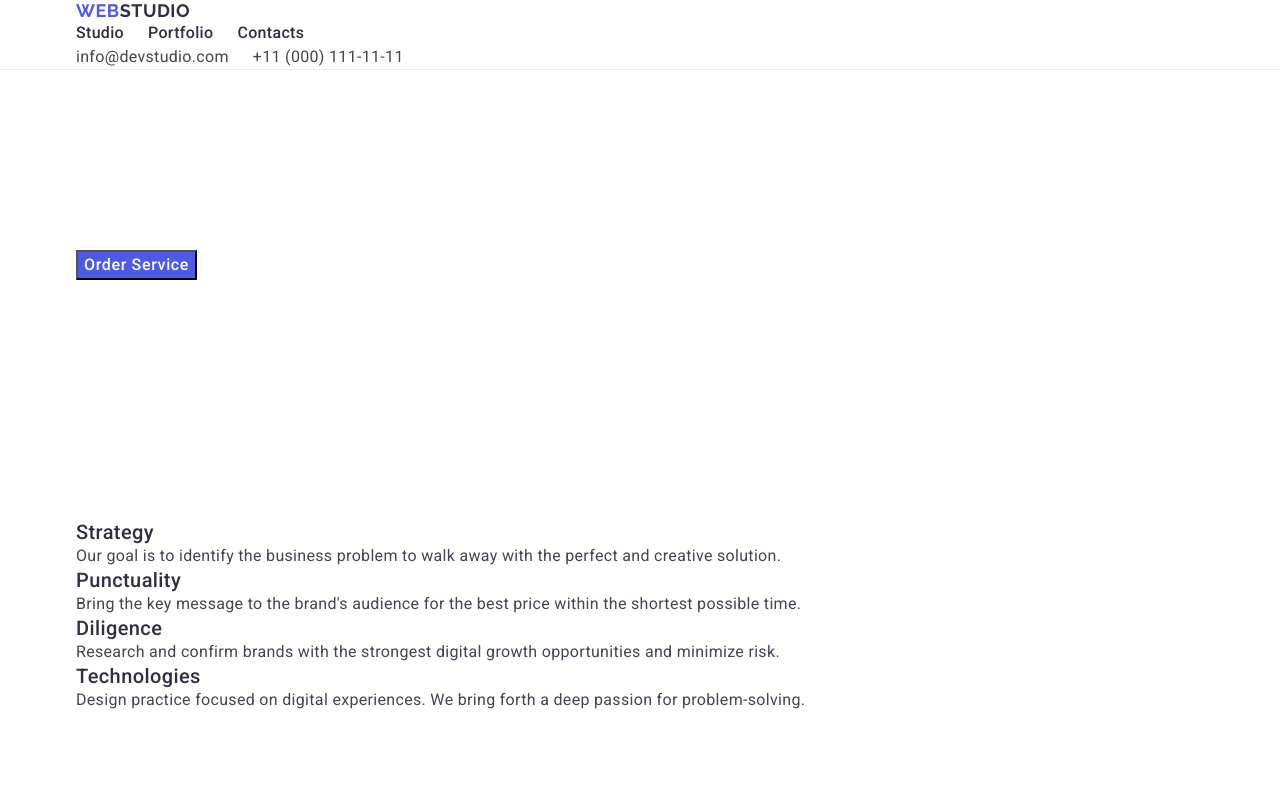
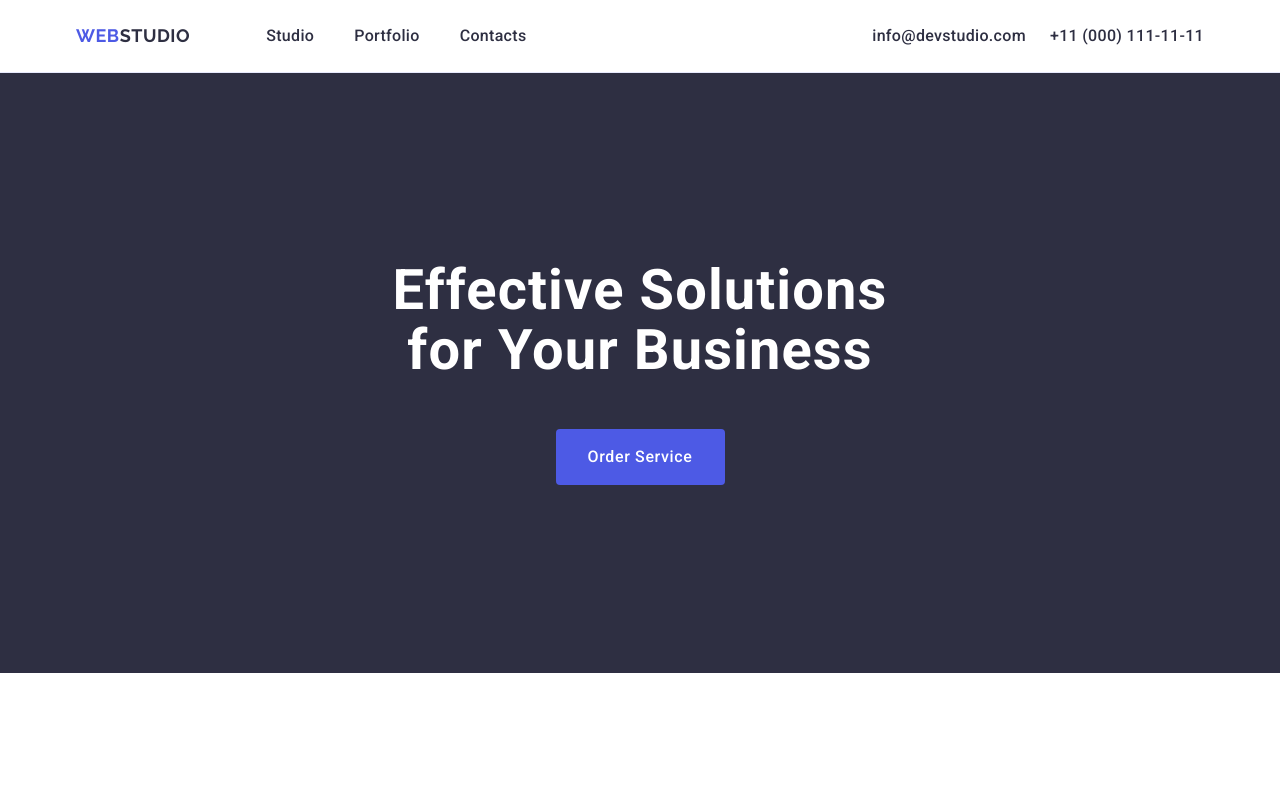
Before and after one commit to voltorua/goit-markup-hw-03, a plain HTML site: page index.html in a window 1280 px wide. Shown: the top 789 px of the page. Drawn offline with nearby package versions, Linux system fonts and the light colour scheme.

Commit message:
Initial commit: Web Studio HW #3

```diff
--- a/css/styles.css
+++ b/css/styles.css
@@ -1,11 +1,21 @@
 :root {
     --footer-color: #f4f4fd;
+}
+
+* {
+    box-sizing: border-box;
 }
 
 body {
     font-family: 'Roboto', sans-serif;
     color: #434455;
     background-color: #fff;
+}
+
+img {
+    display: block;
+    max-width: 100%;
+    height: auto;
 }
 
 ul,
@@ -17,8 +27,61 @@ a {
     text-decoration: none;
 }
 
-.header-logo,
-.footer-logo {
+h1,
+h2,
+h3,
+h4,
+h5,
+h6,
+p,
+ul {
+    margin: 0;
+    padding: 0;
+}
+
+/* Контейнер і секції */
+.container {
+    width: 1158px;
+    margin: 0 auto;
+    padding: 0 15px;
+}
+
+.section {
+    padding-top: 120px;
+    padding-bottom: 120px;
+}
+
+.visually-hidden {
+    position: absolute;
+    width: 1px;
+    height: 1px;
+    margin: -1px;
+    border: 0;
+    padding: 0;
+    white-space: nowrap;
+    clip-path: inset(100%);
+    clip: rect(0 0 0 0);
+    overflow: hidden;
+}
+
+/* Хедер */
+.page-header {
+    border-bottom: 1px solid #e7e9fc;
+}
+
+.page-header .container {
+    display: flex;
+    align-items: center;
+    justify-content: space-between;
+}
+
+.header-nav {
+    display: flex;
+    align-items: center;
+}
+
+.header-logo {
+    margin-right: 76px;
     font-family: "Raleway", sans-serif;
     font-weight: 700;
     font-size: 18px;
@@ -32,16 +95,31 @@ a {
     color: #2e2f42;
 }
 
-.footer-logo .logo-part {
-    color: var(--footer-color);
+.nav-list,
+.contacts-list,
+.team-list,
+.portfolio-list {
+    display: flex;
+    gap: 24px;
 }
 
-.nav-link {
-    font-weight: 500;
+.nav-list {
+    gap: 40px;
+}
+
+.nav-link,
+.contacts-link {
+    display: block;
+    padding: 24px 0;
     font-size: 16px;
     line-height: 1.5;
     letter-spacing: 0.02em;
     color: #2e2f42;
+    font-weight: 500;
+}
+
+.contacts {
+    font-style: normal;
 }
 
 .nav-link:hover,
@@ -51,70 +129,65 @@ a {
     color: #404bbf;
 }
 
-.contacts {
-    font-style: normal;
+/* Hero */
+.hero-section {
+    background-color: #2e2f42;
+    padding: 188px 0;
+    text-align: center;
 }
 
-.contacts-link {
+.hero-title {
+    font-size: 56px;
+    line-height: 1.07;
+    letter-spacing: 0.02em;
+    color: #fff;
+    max-width: 496px;
+    margin: 0 auto 48px;
+}
+
+.hero-button {
+    display: block;
+    margin: 0 auto;
+    min-width: 169px;
+    height: 56px;
+    border: none;
+    border-radius: 4px;
+    background-color: #4d5ae5;
+    color: #fff;
+    font-weight: 500;
+    font-size: 16px;
+    line-height: 1.5;
+    letter-spacing: 0.04em;
+    cursor: pointer;
+    transition: background-color 250ms ease;
+}
+
+.hero-button:hover,
+.hero-button:focus {
+    background-color: #404bbf;
+}
+
+/* Features */
+.features-subtitle {
+    font-weight: 500;
+    font-size: 20px;
+    line-height: 1.2;
+    letter-spacing: 0.02em;
+    color: #2e2f42;
+}
+
+.features-text {
     font-size: 16px;
     line-height: 1.5;
     letter-spacing: 0.02em;
     color: #434455;
 }
 
-.page-footer {
-    background-color: #2e2f42;
+/* Team */
+.team-section {
+    background-color: #f4f4fd;
 }
 
-.footer-text {
-    line-height: 1.5;
-    letter-spacing: 0.02em;
-    color: #fff;
-}
-.hero-title {
-     font-size: 56px;
-    line-height: 1.07;
-    text-align: center;
-    letter-spacing: 0.02em;
-    color: #fff;
- }
- .hero-button {
-     background-color: #4d5ae5;
-    font-weight: 500;
-    line-height: 1.5;
-    letter-spacing: 0.04em;
-    color: #fff;
-    cursor: pointer;
-}
-.hero-button:hover,
-.hero-button:focus {
-    background-color: #404bbf;
-}
-.features-subtitle {
-    font-weight: 500;
-    font-size: 20px;
-    line-height: 1.2;
-    letter-spacing: 0.02em;
-    color:#2e2f42
-}
-.features-text {
-    line-height: 1.5;
-    letter-spacing: 0.02em;
-    color:#434455;
-    font-size: 16px;
-}
-:root {
-    --footer-color: #f4f4fd;
-}
-.footer-text {
-    color: var(--footer-color);
-    line-height: 1.5;
-    letter-spacing: 0.02em;
-}
-.team-section {
-    background-color: #f4f4fd;
-    padding-top: 120px;
-    padding-bottom: 120px; }
 .section-title {
     font-size: 36px;
     line-height: 1.11;
@@ -123,22 +196,19 @@ letter-spacing: 0.02em;
     text-transform: capitalize;
     color: #2e2f42;
     font-weight: 700;
-margin-bottom: 72px;}
-.team-list {
-
-justify-content: space-between;
-
+    margin-bottom: 72px;
 }
 
 .team-card {
-
     background-color: #ffffff;
     text-align: center;
 }
+
 .team-card img {
     object-fit: cover;
     margin-bottom: 32px;
 }
+
 .team-name {
     font-weight: 500;
     font-size: 20px;
@@ -147,15 +217,17 @@ letter-spacing: 0.02em;
     color: #2e2f42;
     margin-bottom: 8px;
 }
+
 .team-role {
     font-size: 16px;
     line-height: 1.5;
     letter-spacing: 0.02em;
-color: #434455;}
+    color: #434455;
+}
+
+/* Portfolio */
 .portfolio-section {
     background-color: #ffffff;
-    padding-top: 120px;
-    padding-bottom: 120px;
 }
 
 .portfolio-title {
@@ -169,18 +241,16 @@ color: #434455;}
 }
 
 .portfolio-list {
-
     flex-wrap: wrap;
-
     justify-content: center;
     max-width: 1128px;
     margin: 0 auto;
 }
 
 .portfolio-item {
-
     background-color: #ffffff;
     text-align: center;
+    border-bottom: 1px solid #e7e9fc;
 }
 
 .card-title {
@@ -199,49 +269,14 @@ color: #434455;}
     letter-spacing: 0.02em;
     color: #434455;
 }
-h1,
-h2,
-h3,
-h4,
-h5,
-h6,
-p,
-ul {
-    margin: 0;
-    padding: 0;
+
+/* Footer */
+.page-footer {
+    background-color: #2e2f42;
 }
-.container {
-    width: 1158px;
-    margin: 0 auto;
-    padding: 0 15px;
+
+.footer-text {
+    color: var(--footer-color);
+    line-height: 1.5;
+    letter-spacing: 0.02em;
 }
-.section {
-    padding-top: 120px;
-    padding-bottom: 120px;
-}
-.visually-hidden {
-    position: absolute;
-    width: 1px;
-    height: 1px;
-    margin: -1px;
-    border: 0;
-    padding: 0;
-    white-space: nowrap;
-    clip-path: inset(100%);
-    clip: rect(0 0 0 0);
-    overflow: hidden;
-}
-.page-header {
-    border-bottom: 1px solid #e7e9fc;
-}
-.portfolio-item {
-    border-bottom: 1px solid #e7e9fc;
-}
-.nav-list,
-.contacts-list,
-.team-list,
-.portfolio-list {
-    display: flex;
-    gap: 24px;
-
-}
--- a/index.html
+++ b/index.html
@@ -21,27 +21,28 @@
             <nav class="header-nav">
                 <a class="header-logo" href="./index.html">Web<span class="logo-part">Studio</span></a>
                 <ul class="nav-list">
-                    <li><a class="nav-link" href="./index.html">Studio</a></li>
-                    <li><a class="nav-link" href="">Portfolio</a></li>
-                    <li><a class="nav-link" href="">Contacts</a></li>
+                    <li class="nav-item"><a class="nav-link" href="./index.html">Studio</a></li>
+                    <li class="nav-item"><a class="nav-link" href="">Portfolio</a></li>
+                    <li class="nav-item"><a class="nav-link" href="">Contacts</a></li>
                 </ul>
             </nav>
             <address class="contacts">
                 <ul class="contacts-list">
-                    <li><a class="contacts-link" href="mailto:info@devstudio.com">info@devstudio.com</a></li>
-                    <li><a class="contacts-link" href="tel:+110001111111">+11 (000) 111-11-11</a></li>
+                    <li class="contacts-item"><a class="contacts-link"
+                            href="mailto:info@devstudio.com">info@devstudio.com</a></li>
+                    <li class="contacts-item"><a class="contacts-link" href="tel:+110001111111">+11 (000) 111-11-11</a></li>
                 </ul>
             </address>
         </div>
     </header>
 
-    <main>
     <section class="hero-section section">
         <div class="container">
             <h1 class="hero-title">Effective Solutions for Your Business</h1>
             <button class="hero-button" type="button">Order Service</button>
         </div>
     </section>
+
 
 
         <section class="features-section section">
```
Lines whose indentation alone changed are shown as unchanged.
